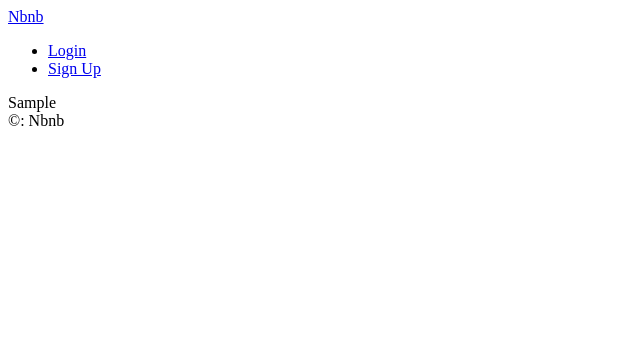
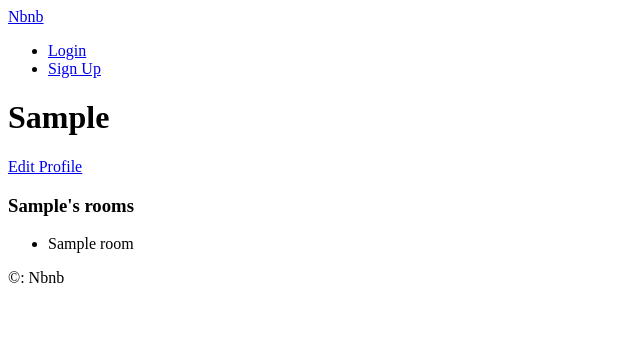
Before and after one commit to Kyedonghwan/airbnb-clone, a Django app: page /users/1/ in a window 1280 px wide. Shown: the top 338 px of the page, without its empty margins (0-640 px from the left). Run offline with Django 3.2, Linux system fonts and the light colour scheme; tables that the repository leaves empty hold one stand-in row (values such as "Sample post").

Commit message:
20201127-2

```diff
--- a/templates/partials/nav.html
+++ b/templates/partials/nav.html
@@ -2,7 +2,7 @@
     <a href="{% url "core:home" %}">Nbnb</a>
     <ul>
         {% if user.is_authenticated %}
-            <li><a href="{% url 'users:profile' user.pk%}">Profile</a></li>
+            <li><a href="{{user.get_absolute_url}}">Profile</a></li>
             <li><a href="{% url 'users:logout' %}">Log out</a></li>
         {% else %}
             <li><a href="{% url 'users:login' %}">Login</a></li>
--- a/templates/users/user_detail.html
+++ b/templates/users/user_detail.html
@@ -1,11 +1,25 @@
 {% extends "base.html" %}
 
 {% block page_title %}
-    Profile
+    {{user_obj.first_name}}'s Profile
 {% endblock page_title %}
 
 {% block content %}
 
-   {{user_obj.first_name}}
+   <h1>{{user_obj.first_name}}</h1>
+    {% if user == user.obj %}
+    <a href="{% url 'users:update'%}">Edit Profile </a>
+    {% endif %}
+<a href="{% url 'users:update'%}">Edit Profile </a>
+    {% if user_obj.rooms.count > 0 %}
+        <h3> {{user_obj.first_name}}'s rooms </h3>
+        <ul>
+            {% for room in user_obj.rooms.all %}
+                <li>{{ room.name }} </li>
+            {% endfor %}
+        </ul>
+    {% else %}
+        <h3> No room :(</h3>
+    {% endif %}
 
 {% endblock content %}
--- a/users/models.py
+++ b/users/models.py
@@ -37,6 +37,5 @@ class User(AbstractUser):
     currency = models.CharField(choices=CURRENCY_CHOICES, max_length=3, blank=True)
     superhost = models.BooleanField(default=False)
 
-
-def get_absolute_url(self):
-    return reverse("users:profile", kwargs={"pk": self.pk})
+    def get_absolute_url(self):
+        return reverse("users:profile", kwargs={"pk": self.pk})
--- a/users/urls.py
+++ b/users/urls.py
@@ -8,4 +8,5 @@ urlpatterns = [
     path("logout/", views.log_out, name="logout"),
     path("signup/", views.SignUpView.as_view(), name="signup"),
     path("<int:pk>/", views.UserProfileView.as_view(), name="profile"),
+    path("update-profile/", views.UpdateProfileView.as_view(), name="update"),
 ]
--- a/users/views.py
+++ b/users/views.py
@@ -1,4 +1,4 @@
-from django.views.generic import FormView, DetailView
+from django.views.generic import FormView, DetailView, UpdateView
 from django.views import View
 from django.urls import reverse_lazy
 from django.shortcuts import render, redirect, reverse
@@ -49,3 +49,21 @@ class SignUpView(FormView):
 class UserProfileView(DetailView):
     model = models.User
     context_object_name = "user_obj"
+
+
+class UpdateProfileView(UpdateView):
+    model = models.User
+    template_name = "users/update-profile.html"
+    fields = (
+        "first_name",
+        "last_name",
+        "avatar",
+        "gender",
+        "bio",
+        "birthdate",
+        "language",
+        "currency",
+    )
+
+    def get_object(self, queryset=None):
+        return self.request.user
```
Also changed, not shown: templates/users/update-profile.html (added, +13 -0 lines).
